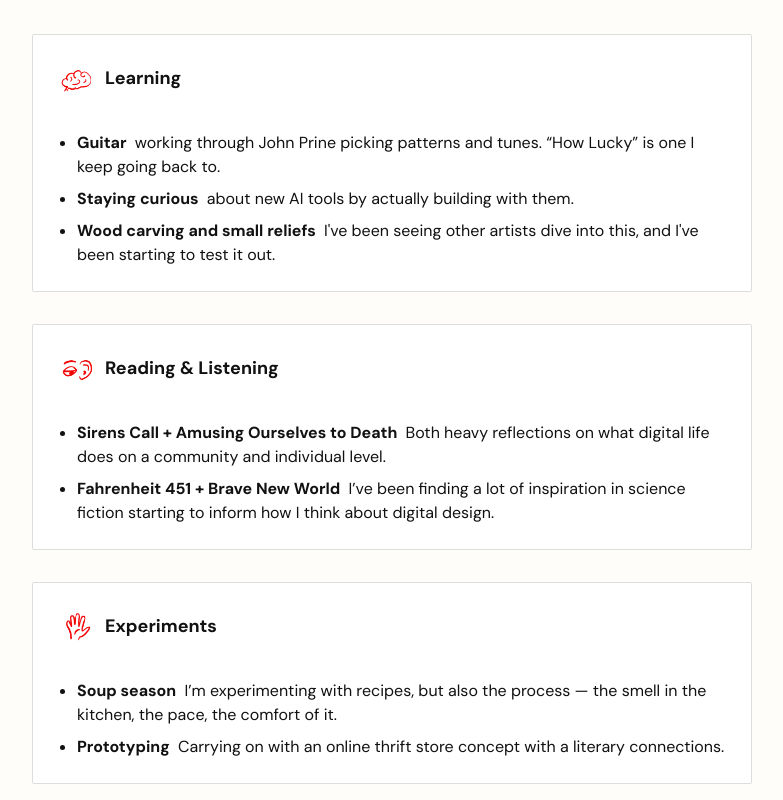
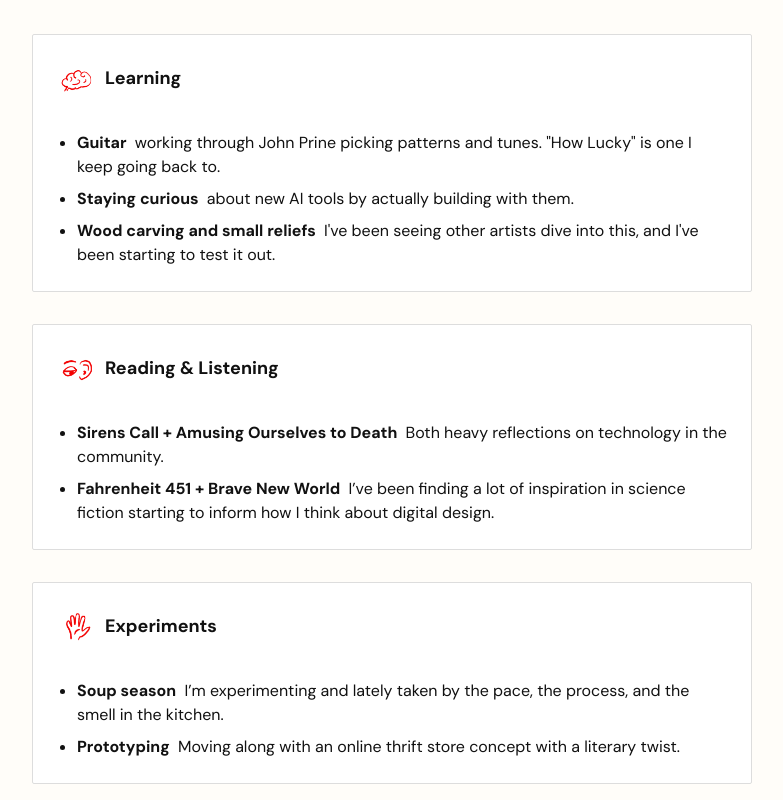
Before and after one commit to thatsdanmurphy/portfolio-site, a React (Vite) app: page /now in a window 1280 px wide. Shown: the part 580-1380 px from the top of the page, without its empty margins (248-1031 px from the left). Built offline with nearby package versions, Linux system fonts and the light colour scheme; no server answers.

Commit message:
Refine Now page and Questions copy

```diff
--- a/src/content/qnaItems.js
+++ b/src/content/qnaItems.js
@@ -2,32 +2,32 @@ const qnaItems = [
   {
     question: "How do you approach messy problems?",
     answer:
-      "I break them down. I ask what success looks like. I ask what failure would look like. Then I map the steps that might lead to success or failiure. I learned this at Accenture scoping proposals. I used it at Motional when we built a system for driverless delivery."
+      "I break them down asking what success looks like as well as failure. Then I map the steps that might lead to either end. This usually starts to surface the key decisions that need to be made."
   },
   {
-    question: "How do you re-light a team that’s gone dim?",
+    question: "What helps a stalled team or situation move again?",
     answer:
-      "I get people talking. I put the work in front of them. I show why it matters. I make space for them to share and learn. The energy comes back piece by piece. That is how a team repairs itself."
+      "Get people talking and put the work back in front of them. Realign on why it matters and what we’re trying to do together. That shared sense of purpose is usually what gets things moving again."
   },
   {
-    question: "What’s a feature you regret shipping?",
+    question: "What’s a decision you’d rethink if you had the chance?",
     answer:
-      "Auto opt-in for driverless delivery. Some people liked it. Others were confused and upset. It led to drop-offs and missed hand-offs. We fixed the awareness gap. The lesson stayed with me. Business goals cannot outpace human needs."
+      "We defaulted people into driverless delivery instead of asking them to opt in. Some liked it. Some were confused or caught off guard, which led to missed hand-offs and frustration. We worked hard to better set expectations and build awareness. The lesson I continue on with is that business goals need to be interlocked with human perspective."
   },
   {
     question: "What’s something you’d fix, even if no one asked you to?",
     answer:
-      "Naming and file structure. It looks small. It is not small. It shapes how teams work and think. A clean system frees energy for the real work."
+      "Naming and file structure. It seems small, but it shapes how teams work and think. A clean system frees energy for the real work."
   },
   {
-    question: "What’s a tension you protect in your work?",
+    question: "What do you try to hold onto as the work speeds up?",
     answer:
-      "I try to keep speed from killing warmth. A product can be fast and still feel human. Tone matters. It always does."
+      "The feeling that this was made by someone, for someone. When things pick up, that can fade and I try to hold onto it."
   },
   {
     question: "What makes you good?",
     answer:
-      "I listen, I prototype, I build with others. Good work comes from teams that learn together."
+      "I listen, prototype, and build with others. Good work comes from teams that learn together."
   }
 ];
 
--- a/src/pages/Now.jsx
+++ b/src/pages/Now.jsx
@@ -55,7 +55,7 @@ export default function Now() {
               alt="red brain icon"
               items={[
 
-                "Guitar: working through John Prine picking patterns and tunes. “How Lucky” is one I keep going back to.",
+                "Guitar: working through John Prine picking patterns and tunes. \"How Lucky\" is one I keep going back to.",
                 "Staying curious: about new AI tools by actually building with them.",
                 "Wood carving and small reliefs: I've been seeing other artists dive into this, and I've been starting to test it out."
               ]}
@@ -66,7 +66,7 @@ export default function Now() {
               icon={readIcon}
               alt="red icon with ear and mouth"
               items={[
-                "Sirens Call + Amusing Ourselves to Death: Both heavy reflections on what digital life does on a community and individual level.",
+                "Sirens Call + Amusing Ourselves to Death: Both heavy reflections on technology in the community.",
                 "Fahrenheit 451 + Brave New World: I’ve been finding a lot of inspiration in science fiction starting to inform how I think about digital design.",
               ]}
             />
@@ -76,8 +76,8 @@ export default function Now() {
               icon={makeIcon}
               alt="red hand icon"
               items={[
-                "Soup season: I’m experimenting with recipes, but also the process — the smell in the kitchen, the pace, the comfort of it.",
-                "Prototyping: Carrying on with an online thrift store concept with a literary connections."
+                "Soup season: I’m experimenting and lately taken by the pace, the process, and the smell in the kitchen.",
+                "Prototyping: Moving along with an online thrift store concept with a literary twist."
               ]}
             />
           </div>
```
